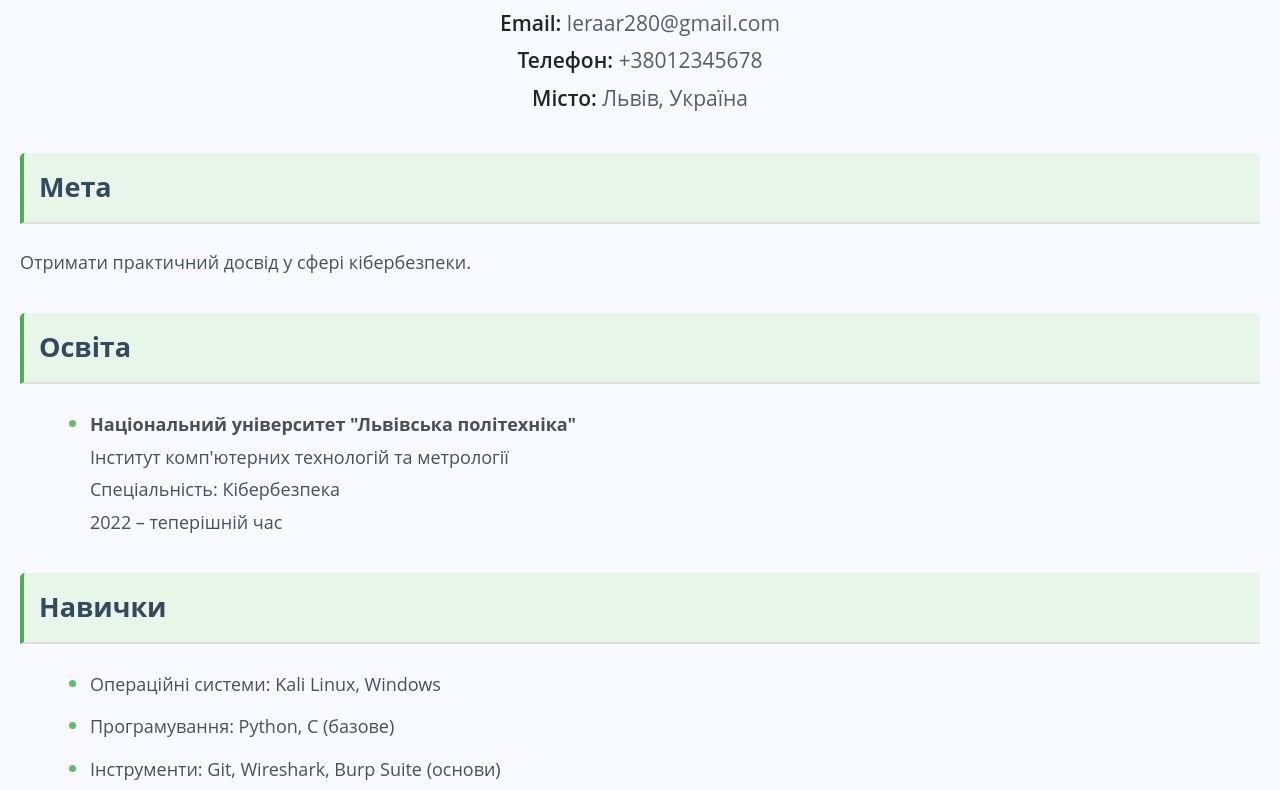
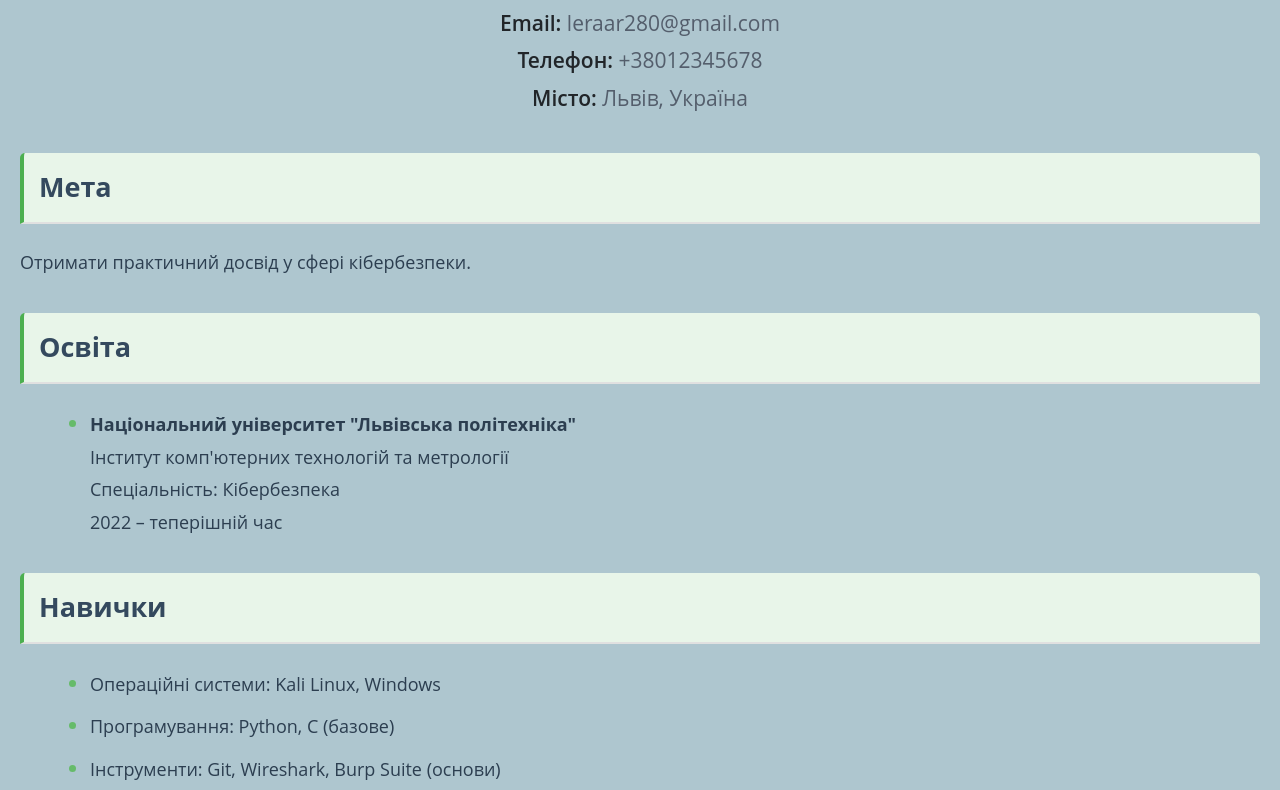
Before and after one commit to Valeriia0909/CV, a plain HTML site: page index.html in a window 1280 px wide. Shown: the part 114-904 px from the top of the page. Drawn offline with Linux system fonts and the light colour scheme; no server answers.

Commit message:
Change background color

```diff
--- a/styles.css
+++ b/styles.css
@@ -10,9 +10,10 @@ body {
 }
 
 body.light-theme {
-    background-color: #f8faff;
-    color: #495057;
+    background-color: #aec6cf;  /* ніжний пастельний синій */
+    color: #2c3e50;             /* темний текст для контрасту */
 }
+
 
 
 body.dark-theme {
```
